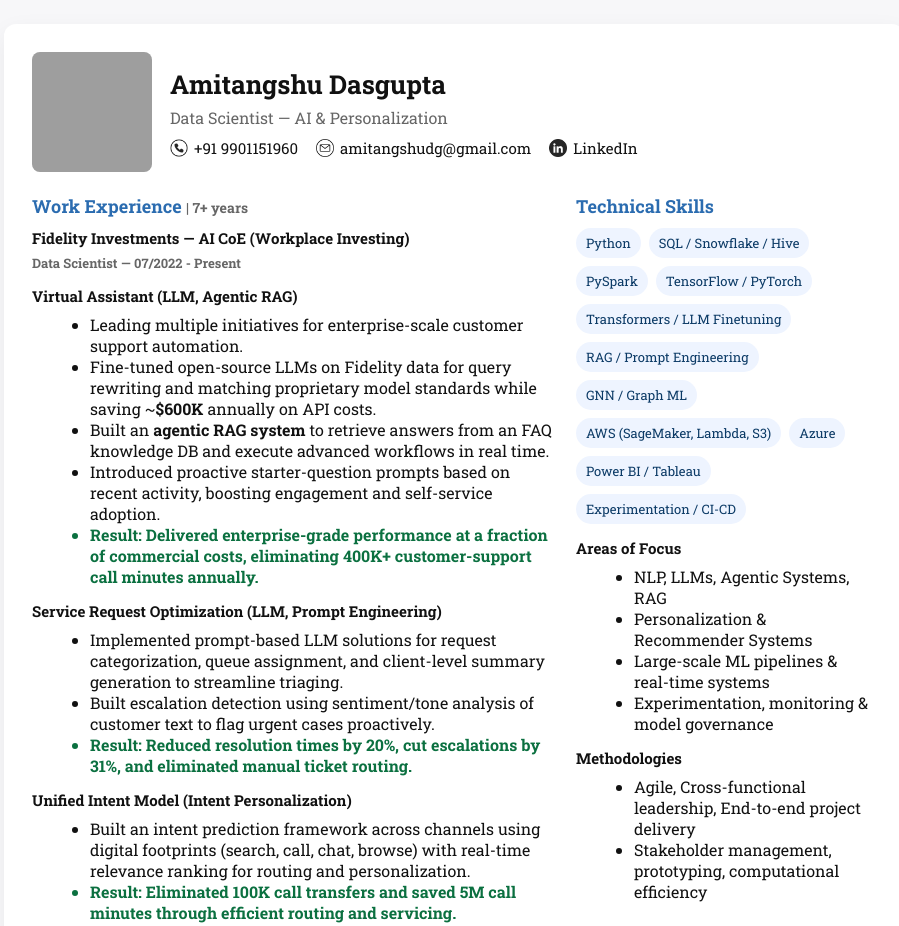
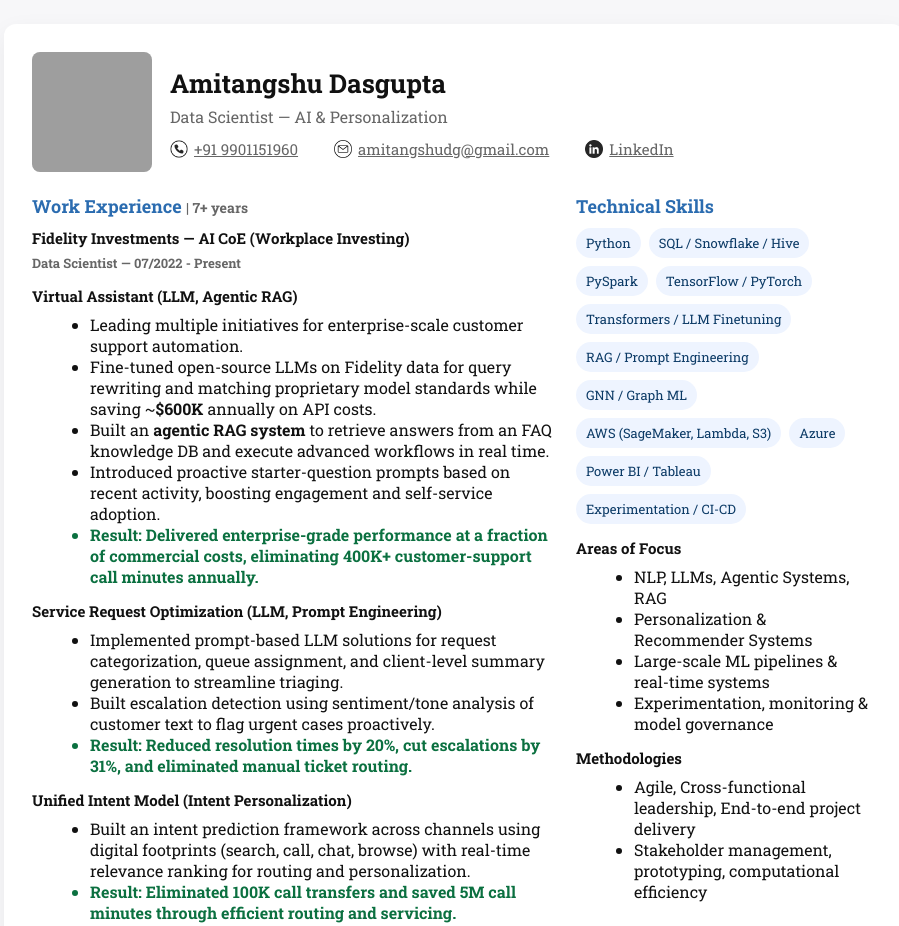
Before and after one commit to angshudg/angshudg.github.io, a plain HTML site: page index.html in a window 1280 px wide. Shown: the top 926 px of the page, without its empty margins (186-1085 px from the left). Drawn offline with Linux system fonts and the light colour scheme; grey boxes are pictures that could not be loaded.

Commit message:
Refactor contact section styles in style.css
Updated the contact section layout and styles.

```diff
--- a/style.css
+++ b/style.css
@@ -119,29 +119,28 @@ hr.sep {
 }
 
 .contact {
-  margin-top:10px;
-  display:flex;
-  flex-wrap:wrap;
-  gap:18px;
+  margin-top: 12px;
+  display: flex;
+  align-items: center;
+  gap: 36px;
 }
 
 .contact-item {
-  color:inherit;
-  text-decoration:none;
-  font-size:15px;
-  display:flex;
-  align-items:center;
-  gap:6px;
+  display: flex;
+  align-items: center;
+  gap: 6px;
+  font-size: 15px;
+  color: var(--muted);
 }
 
-.contact-item:hover {
-  text-decoration:underline;
-  text-decoration-color:var(--accent);
+.contact-item a {
+  display: flex;
+  align-items: center;
 }
 
 .icon {
-  width:18px;
-  height:18px;
-  opacity:0.85;
-  vertical-align:middle;
+  width: 18px;
+  height: 18px;
+  opacity: 0.85;
+  cursor: pointer;
 }
```
